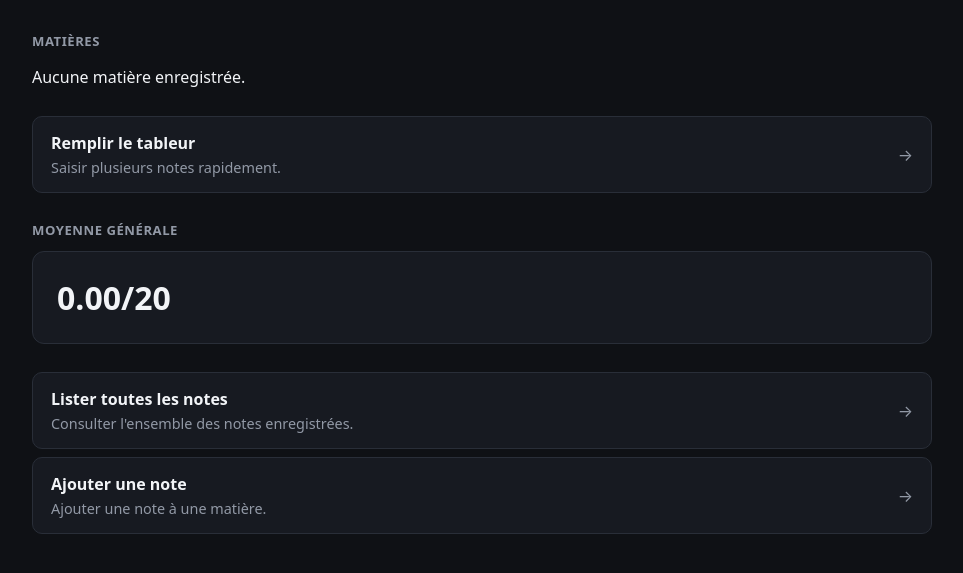
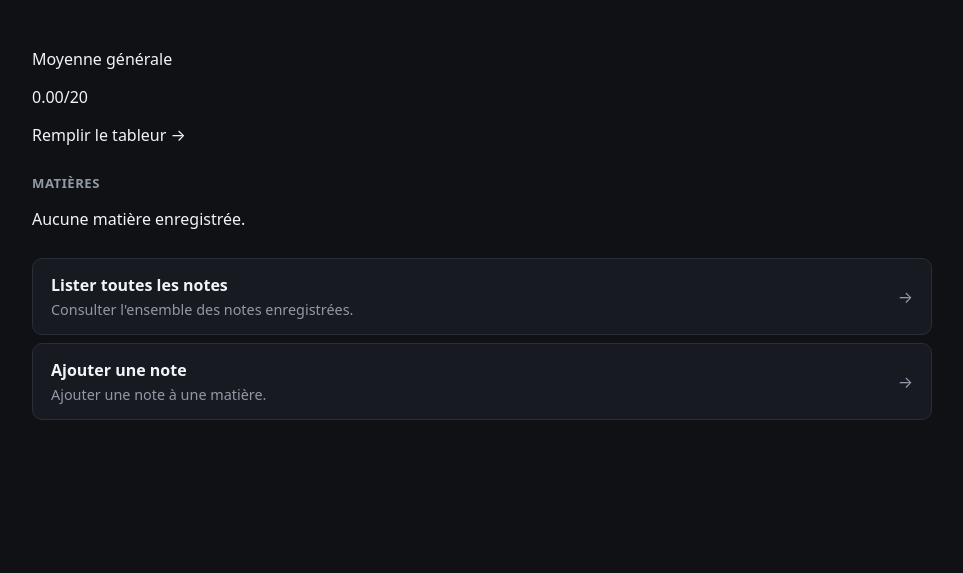
Before and after one commit to Abd-xl/Calculateur-Moyennes, a Flask app: page / in a window 1280 px wide. Shown: the part 66-639 px from the top of the page, without its empty margins (158-1121 px from the left). Run offline with Flask 3, Linux system fonts and the light colour scheme.

Commit message:
Reorganiser la page d'accueil

```diff
--- a/templates/index.html
+++ b/templates/index.html
@@ -20,28 +20,54 @@
             </section>
         {% endif %}
 
+        <section class="average-section">
+            <p class="average-section__label">Moyenne générale</p>
+            <p class="average-section__value">
+                {{ "%.2f"|format(moyenne_generale) }}/20
+            </p>
+        </section>
+
+        <section class="section action-section">
+            <a class="primary-action" href="{{ url_for('tableur') }}">
+                <span>Remplir le tableur</span>
+                <span aria-hidden="true">→</span>
+            </a>
+        </section>
+
         <section class="section">
             <h2 class="section-title">Matières</h2>
 
             {% if notes %}
-                <div class="subject-list">
+                <div class="table-container">
+                    <table class="subjects-table">
+                        <thead>
+                            <tr>
+                                <th scope="col">Matière</th>
+                                <th scope="col">Moyenne</th>
+                                <th scope="col">Coef.</th>
+                                <th scope="col">Modifier</th>
+                            </tr>
+                        </thead>
+
+                        <tbody>
                             {% for matiere, liste_notes in notes.items() %}
-                        <article class="subject">
-                            <span class="subject__name">{{ matiere }}</span>
-                            <span class="subject__average">
-                                {{ "%.2f"|format(moyennes[matiere]) }}/20
-                            </span>
-                            <span class="subject__coef">
-                                Coef. {{ coef[matiere] }}
-                            </span>
+                                <tr>
+                                    <td class="subject-name">{{ matiere }}</td>
+                                    <td>{{ "%.2f"|format(moyennes[matiere]) }}/20</td>
+                                    <td>{{ coef[matiere] }}</td>
+                                    <td>
                                         <button
+                                            class="table-action"
                                             type="button"
                                             onclick="document.getElementById('notes-{{ loop.index }}').showModal()"
                                         >
-                                Voir
+                                            Modifier
                                         </button>
-                        </article>
+                                    </td>
+                                </tr>
                             {% endfor %}
+                        </tbody>
+                    </table>
                 </div>
 
                 {% for matiere, liste_notes in notes.items() %}
@@ -105,30 +131,6 @@
 
         <section class="section">
             <div class="action-list">
-                <a class="action" href="{{ url_for('tableur') }}">
-                    <div>
-                        <div class="action__label">Remplir le tableur</div>
-                        <p class="action__description">
-                            Saisir plusieurs notes rapidement.
-                        </p>
-                    </div>
-                    <span class="action__arrow">→</span>
-                </a>
-            </div>
-        </section>
-
-        <section class="section">
-            <h2 class="section-title">Moyenne générale</h2>
-
-            <div class="average-card">
-                <p class="average-card__value">
-                    {{ "%.2f"|format(moyenne_generale) }}/20
-                </p>
-            </div>
-        </section>
-
-        <section class="section">
-            <div class="action-list">
                 <a class="action" href="{{ url_for('liste_notes') }}">
                     <div>
                         <div class="action__label">Lister toutes les notes</div>
```
Lines whose indentation alone changed are shown as unchanged.
